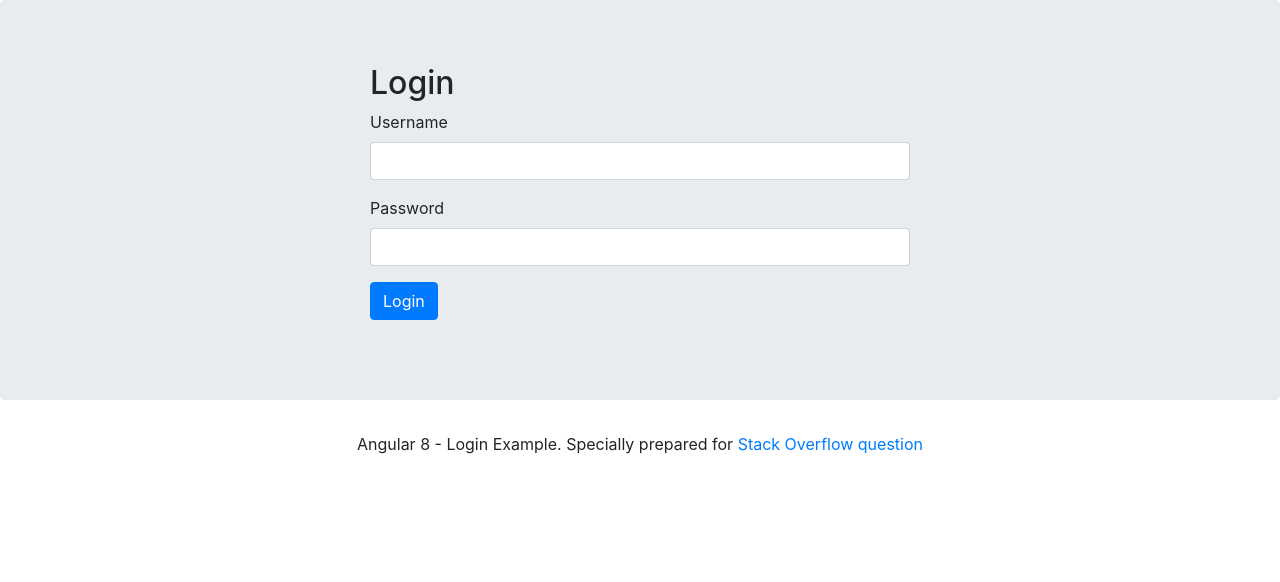
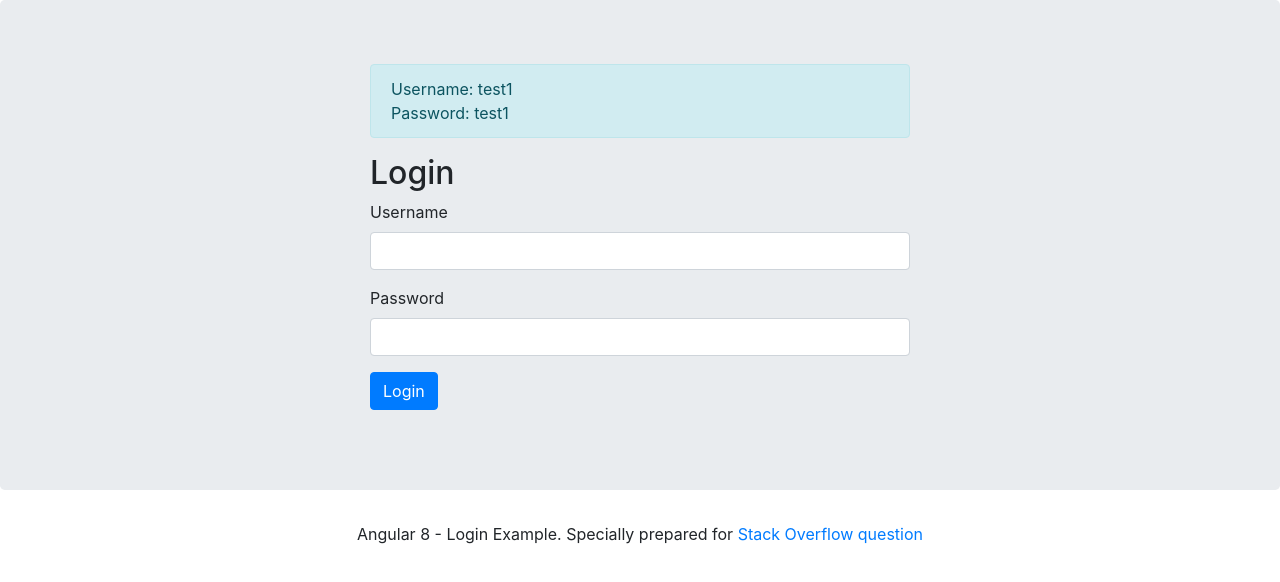
Before and after one commit to trungvose/angular-authentication-demo-with-lazy-loading, an Angular app: page /login in a window 1280 px wide. Shown: the top 582 px of the page. Built offline with nearby package versions, Linux system fonts and the light colour scheme.

Commit message:
1 file modified

```diff
--- a/src/app/app.component.html
+++ b/src/app/app.component.html
@@ -12,13 +12,19 @@
 		<div class="row">
 			<div class="col-sm-6 offset-sm-3">
 				<alert></alert>
+				<div class="alert alert-info">
+					<div>Username: test1</div>
+					<div>Password: test1</div>
+				</div>
 				<router-outlet></router-outlet>
 			</div>
 		</div>
 	</div>
 </div>
 
+
 <div class="text-center">
-    <p>Angular 8 - Login Example. Specially prepared for <a href="https://stackoverflow.com/q/56699041/3375906" target="_top">Stack Overflow question</a>
+	<p>Angular 8 - Login Example. Specially prepared for <a href="https://stackoverflow.com/q/56699041/3375906"
+			target="_top">Stack Overflow question</a>
 	</p>
 </div>
```
Lines whose indentation alone changed are shown as unchanged.
